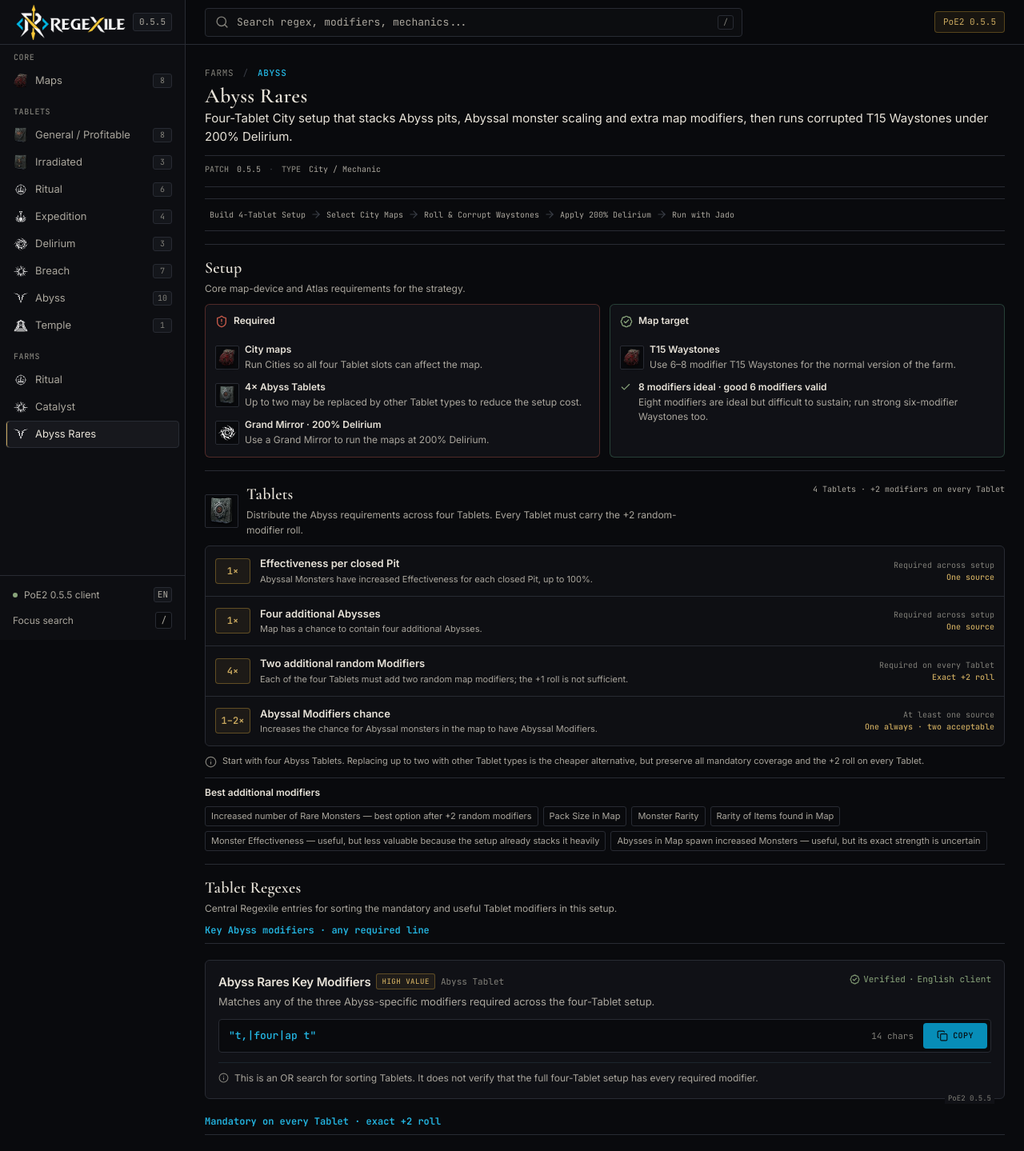
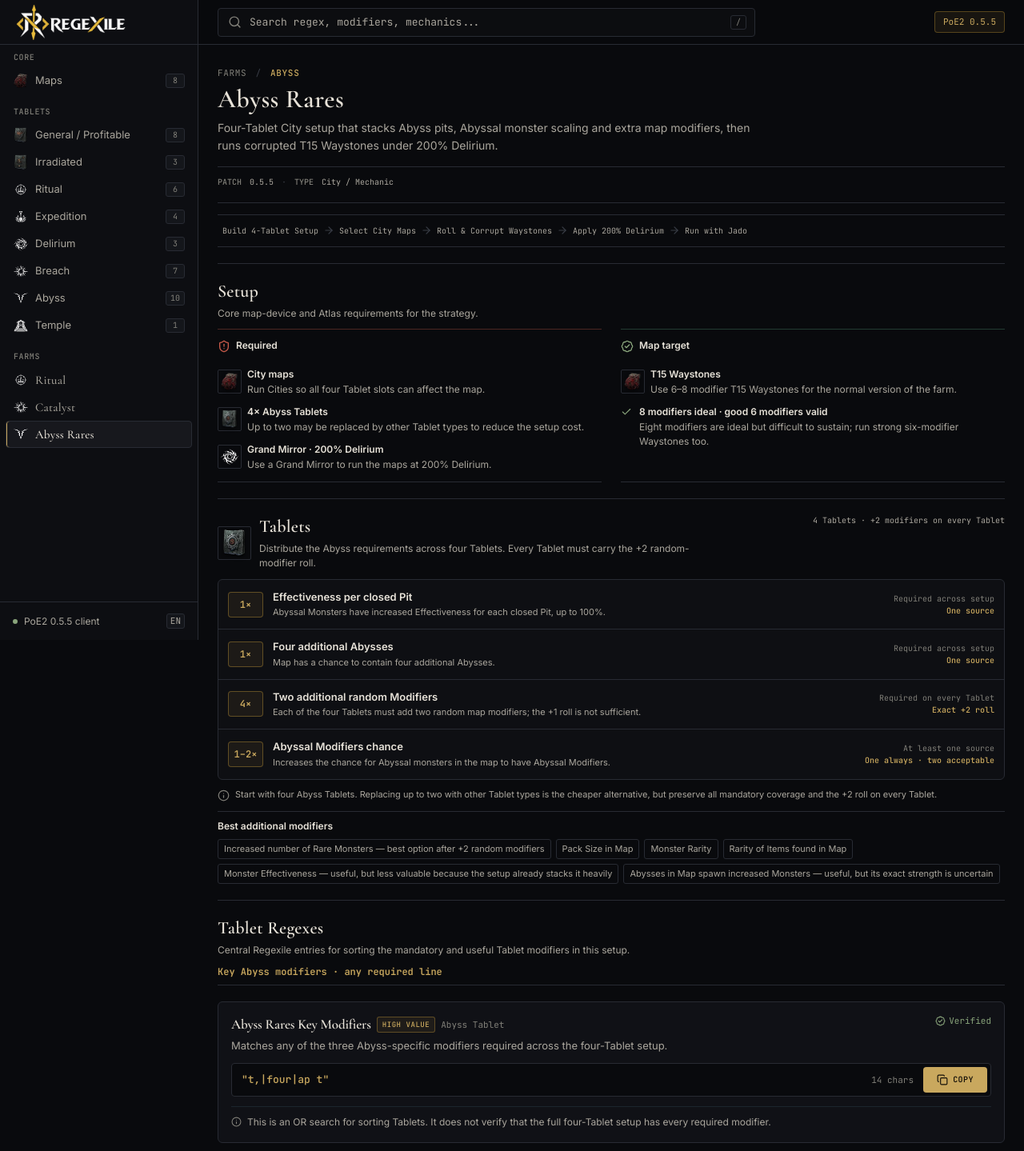
Before and after one commit to SCamposs/regexile, a Next.js app: page /farms/abyss-rares in a window 1280 px wide. Shown: the top 1439 px of the page at 80% size. Built offline with nearby package versions, Linux system fonts and the light colour scheme.

Commit message:
style: refine Regexile visual hierarchy

```diff
--- a/app/globals.css
+++ b/app/globals.css
@@ -8,16 +8,17 @@
   --surface-elevated: #191b21;
   --border-default: #282b33;
   --border-strong: #3a3e47;
-  --border-focused: #159bc3;
+  --border-focused: #a9823d;
   --text-primary: #e7e2d8;
   --text-secondary: #aaa69d;
   --text-muted: #807f78;
-  --cyan: #078db8;
-  --cyan-bright: #24b8e5;
-  --cyan-tint: rgba(7, 141, 184, 0.12);
   --gold: #a9823d;
   --gold-bright: #c9a85e;
   --gold-tint: rgba(169, 130, 61, 0.1);
+  --accent: var(--gold);
+  --accent-bright: var(--gold-bright);
+  --accent-tint: var(--gold-tint);
+  --font-display: "Dignitary Grandeur", var(--font-display-fallback), Georgia, serif;
   --danger: #c95b4b;
   --danger-tint: rgba(201, 91, 75, 0.1);
   --success: #89a47b;
@@ -30,7 +31,7 @@
   --space-md: 0.75rem;
   --space-lg: 1.25rem;
   --space-xl: 1.75rem;
-  --sidebar-width: 14.5rem;
+  --sidebar-width: 15.5rem;
   --header-height: 3.5rem;
 }
 
@@ -88,7 +89,7 @@
 }
 
 ::selection {
-  background: rgba(36, 184, 229, 0.25);
+  background: rgba(169, 130, 61, 0.28);
   color: var(--text-primary);
 }
 
@@ -154,25 +155,18 @@
   height: auto;
 }
 
-.version-chip,
 .language-chip,
-.shortcut-row kbd,
 .header-version {
   font-family: var(--font-jetbrains-mono), monospace;
   font-size: 0.6875rem;
   line-height: 1;
 }
 
-.version-chip,
 .language-chip {
   border: 1px solid var(--border-default);
   border-radius: var(--radius-sm);
   background: var(--surface-secondary);
   color: var(--text-secondary);
-}
-
-.version-chip {
-  padding: 0.3125rem 0.4375rem;
 }
 
 .sidebar-nav {
@@ -244,7 +238,7 @@
 .mobile-nav-close:focus-visible,
 .clear-search:focus-visible,
 .github-link:focus-visible {
-  outline: 2px solid var(--cyan-bright);
+  outline: 2px solid var(--accent-bright);
   outline-offset: 2px;
 }
 
@@ -253,6 +247,12 @@
   background: #17181d;
   border-color: var(--border-default);
   box-shadow: inset 1px 0 var(--gold-bright);
+}
+
+.sidebar-link-farm > span:nth-child(2) {
+  font-family: var(--font-display);
+  font-size: 0.9375rem;
+  letter-spacing: 0.015em;
 }
 
 .sidebar-link-farm {
@@ -288,8 +288,7 @@
   font-size: 0.75rem;
 }
 
-.client-status,
-.shortcut-row {
+.client-status {
   display: flex;
   align-items: center;
   gap: 0.5rem;
@@ -305,18 +304,6 @@
 .language-chip {
   margin-left: auto;
   padding: 0.1875rem 0.25rem;
-}
-
-.shortcut-row {
-  justify-content: space-between;
-}
-
-.shortcut-row kbd {
-  padding: 0.25rem 0.375rem;
-  border: 1px solid var(--border-default);
-  border-radius: var(--radius-sm);
-  background: var(--canvas);
-  color: var(--text-secondary);
 }
 
 .workspace {
@@ -356,7 +343,7 @@
 .global-search:focus-within {
   border-color: var(--border-focused);
   box-shadow: 0 0 0 1px var(--border-focused);
-  color: var(--cyan-bright);
+  color: var(--accent-bright);
 }
 
 .global-search input {
@@ -459,15 +446,15 @@
 }
 
 .breadcrumb strong {
-  color: var(--cyan-bright);
+  color: var(--accent-bright);
   font-weight: 500;
 }
 
 .section-header h1 {
   margin: 0;
   color: var(--text-primary);
-  font-family: var(--font-display), Georgia, serif;
-  font-size: 1.625rem;
+  font-family: var(--font-display);
+  font-size: 2rem;
   font-weight: 600;
   line-height: 1.3;
   letter-spacing: 0.015em;
@@ -512,8 +499,9 @@
 }
 
 .entry-filters button[aria-pressed="true"] {
-  color: #071116;
-  background: var(--cyan);
+  border-color: rgba(201, 168, 94, 0.42);
+  color: var(--gold-bright);
+  background: var(--gold-tint);
 }
 
 .entry-list {
@@ -573,7 +561,8 @@
 .entry-title-group h2 {
   margin: 0;
   color: var(--text-primary);
-  font-size: 0.9375rem;
+  font-family: var(--font-display);
+  font-size: 1.0625rem;
   font-weight: 600;
   line-height: 1.4;
   letter-spacing: -0.01em;
@@ -608,7 +597,6 @@
 }
 
 .entry-category,
-.entry-version,
 .verification,
 .requirement-label,
 .character-count,
@@ -665,7 +653,7 @@
   min-width: 0;
   overflow-x: auto;
   padding: 0.625rem 0.75rem;
-  color: var(--cyan-bright);
+  color: var(--accent-bright);
   font-size: 0.8125rem;
   font-weight: 500;
   line-height: 1.25rem;
@@ -691,8 +679,9 @@
   padding: 0 0.625rem;
   border: 1px solid transparent;
   border-radius: var(--radius);
-  background: var(--cyan);
-  color: #061116;
+  border-color: rgba(201, 168, 94, 0.64);
+  background: var(--accent-bright);
+  color: #151109;
   font-family: var(--font-jetbrains-mono), monospace;
   font-size: 0.625rem;
   font-weight: 600;
@@ -704,7 +693,8 @@
 }
 
 .copy-button:hover {
-  background: var(--cyan-bright);
+  border-color: #dcc078;
+  background: #dcc078;
 }
 
 .copy-button[data-tone="gold"] {
@@ -772,7 +762,7 @@
   min-width: 0;
   overflow-x: auto;
   padding: 0.5rem 0.625rem;
-  color: var(--cyan-bright);
+  color: var(--accent-bright);
   font-size: 0.75rem;
   white-space: nowrap;
 }
@@ -850,20 +840,6 @@
   color: var(--text-muted);
 }
 
-.entry-version {
-  position: absolute;
-  right: 0.75rem;
-  bottom: -0.4375rem;
-  padding: 0 0.25rem;
-  background: var(--surface-primary);
-  color: var(--text-muted);
-  font-size: 0.5625rem;
-}
-
-.regex-entry:hover .entry-version {
-  background: var(--surface-secondary);
-}
-
 .empty-state {
   display: flex;
   flex-direction: column;
@@ -918,7 +894,7 @@
 
 .farm-header {
   display: block;
-  padding-bottom: 0.875rem;
+  padding-bottom: 1.125rem;
 }
 
 .farm-title-block {
@@ -935,6 +911,15 @@
 .farm-title-lockup {
   align-items: flex-start;
   gap: 0.75rem;
+}
+
+.farm-title-lockup p {
+  max-width: 78ch;
+  margin: 0.25rem 0 0;
+  color: var(--text-secondary);
+  font-size: 0.875rem;
+  line-height: 1.55;
+  text-wrap: pretty;
 }
 
 .farm-heading-lockup {
@@ -975,8 +960,8 @@
   flex-wrap: wrap;
   align-items: center;
   gap: 0.25rem 0.625rem;
-  margin-top: 0.75rem;
-  padding-top: 0.625rem;
+  margin-top: 1rem;
+  padding-top: 0.75rem;
   border-top: 1px solid var(--border-default);
 }
 
@@ -1015,7 +1000,11 @@
   border-top: 1px solid var(--border-default);
   border-bottom: 1px solid var(--border-default);
   background: transparent;
-  scrollbar-width: thin;
+  scrollbar-width: none;
+}
+
+.farm-flow::-webkit-scrollbar {
+  display: none;
 }
 
 .farm-flow-step {
@@ -1037,8 +1026,8 @@
 }
 
 .farm-section {
-  margin-top: 1rem;
-  padding-top: 1rem;
+  margin-top: 1.25rem;
+  padding-top: 1.25rem;
   border-top: 1px solid var(--border-default);
 }
 
@@ -1072,8 +1061,8 @@
 .farm-section-heading h2,
 .farm-callout h2 {
   margin: 0;
-  font-family: var(--font-display), Georgia, serif;
-  font-size: 1.25rem;
+  font-family: var(--font-display);
+  font-size: 1.375rem;
   font-weight: 600;
   line-height: 1.35;
   letter-spacing: 0.01em;
@@ -1093,7 +1082,7 @@
 .requirement-columns {
   display: grid;
   grid-template-columns: repeat(2, minmax(0, 1fr));
-  gap: 0.75rem;
+  gap: 1.5rem;
 }
 
 .requirement-columns > :only-child {
@@ -1101,18 +1090,20 @@
 }
 
 .farm-panel {
-  padding: 0.75rem;
-  border: 1px solid var(--border-default);
-  border-radius: var(--radius-panel);
-  background: var(--surface-primary);
+  padding: 0.75rem 0;
+  border: 0;
+  border-top: 1px solid var(--border-default);
+  border-bottom: 1px solid var(--border-default);
+  border-radius: 0;
+  background: transparent;
 }
 
 .farm-panel-required {
-  border-color: rgba(201, 91, 75, 0.34);
+  border-top-color: rgba(201, 91, 75, 0.34);
 }
 
 .farm-panel-recommended {
-  border-color: rgba(94, 173, 134, 0.3);
+  border-top-color: rgba(94, 173, 134, 0.3);
 }
 
 .farm-panel-title {
@@ -1477,7 +1468,7 @@
 }
 
 .tribute-heading span {
-  color: var(--cyan-bright);
+  color: var(--accent-bright);
   font-family: var(--font-jetbrains-mono), monospace;
   text-transform: uppercase;
 }
@@ -1568,7 +1559,7 @@
 .farm-regex-group > h3 {
   padding-bottom: 0.4375rem;
   border-bottom: 1px solid var(--border-default);
-  color: var(--cyan-bright);
+  color: var(--accent-bright);
   font-family: var(--font-jetbrains-mono), monospace;
 }
 
@@ -1722,7 +1713,7 @@
   height: 1.5rem;
   border: 1px solid rgba(177, 139, 71, 0.48);
   border-radius: 50%;
-  color: var(--cyan-bright);
+  color: var(--accent-bright);
 }
 
 .farm-tree-node[data-priority="required"] .tree-node-check {
@@ -1825,13 +1816,13 @@
   padding: 0.75rem;
   border: 1px solid rgba(177, 139, 71, 0.4);
   border-radius: var(--radius);
-  background: var(--cyan-tint);
-  color: var(--cyan-bright);
+  background: var(--accent-tint);
+  color: var(--accent-bright);
   text-decoration: none;
 }
 
 .farm-link-list a:hover {
-  border-color: var(--cyan-bright);
+  border-color: var(--accent-bright);
 }
 
 .farm-link-list span {
@@ -1914,7 +1905,7 @@
 }
 
 .farm-sources a:hover {
-  color: var(--cyan-bright);
+  color: var(--accent-bright);
 }
 
 .legal-note {
@@ -1971,10 +1962,6 @@
   position: static;
   width: 100%;
   height: 100%;
-}
-
-.sidebar-mobile .version-chip {
-  display: none;
 }
 
 .mobile-nav-close {
@@ -2077,7 +2064,7 @@
   }
 
   .section-header h1 {
-    font-size: 1.25rem;
+    font-size: 1.625rem;
   }
 
   .regex-entry {
@@ -2126,10 +2113,6 @@
     width: 100%;
     min-height: 2.125rem;
     margin: 0;
-  }
-
-  .entry-version {
-    display: none;
   }
 
   .requirement-columns,
--- a/app/layout.tsx
+++ b/app/layout.tsx
@@ -15,8 +15,8 @@
   display: "swap",
 });
 
-const cormorantGaramond = Cormorant_Garamond({
-  variable: "--font-display",
+const displayFallback = Cormorant_Garamond({
+  variable: "--font-display-fallback",
   subsets: ["latin"],
   weight: ["500", "600"],
   display: "swap",
@@ -37,7 +37,7 @@
 
 export default function RootLayout({ children }: LayoutProps<"/">) {
   return (
-    <html lang="en" className={`${inter.variable} ${jetBrainsMono.variable} ${cormorantGaramond.variable}`}>
+    <html lang="en" className={`${inter.variable} ${jetBrainsMono.variable} ${displayFallback.variable}`}>
       <body>
         <div className="root">{children}</div>
       </body>
--- a/src/components/logo.tsx
+++ b/src/components/logo.tsx
@@ -3,7 +3,7 @@
 export function Logo() {
   return (
     <span className="brand-logo" aria-label="Regexile">
-      <Image src="/logo-dark-mode.png" alt="Regexile" width={145} height={109} priority />
+      <Image src="/logo-dark-mode-gold.png" alt="Regexile" width={145} height={109} priority />
     </span>
   );
 }
--- a/src/components/regex-entry.tsx
+++ b/src/components/regex-entry.tsx
@@ -1,7 +1,6 @@
 import { BadgeCheck, CircleAlert, FlaskConical, Info, ShieldAlert } from "lucide-react";
 
 import { CopyButton } from "@/src/components/copy-button";
-import { GAME_CLIENT } from "@/src/config/game";
 import type { RegexEntry as RegexEntryType } from "@/src/content/regex";
 
 function VerificationLabel({ entry }: { entry: RegexEntryType }) {
@@ -11,7 +10,7 @@
       : undefined;
     return (
       <span className="verification verification-verified" title={sourceSummary}>
-        <BadgeCheck size={13} aria-hidden="true" /> Verified <span aria-hidden="true">·</span> {GAME_CLIENT}
+        <BadgeCheck size={13} aria-hidden="true" /> Verified
       </span>
     );
   }
@@ -92,8 +91,6 @@
           ))}
         </ul>
       ) : null}
-
-      {entry.verification === "verified" && entry.gameVersion ? <span className="entry-version">PoE2 {entry.gameVersion}</span> : null}
     </article>
   );
 }
--- a/src/components/sidebar.tsx
+++ b/src/components/sidebar.tsx
@@ -62,7 +62,6 @@
     <aside className={mobile ? "sidebar sidebar-mobile" : "sidebar"}>
       <div className="sidebar-brand-row">
         <Logo />
-        <span className="version-chip">{GAME_LABEL.replace("PoE2 ", "")}</span>
       </div>
 
       <nav className="sidebar-nav" aria-label="Regexile navigation">
@@ -106,10 +105,6 @@
           <span>{GAME_LABEL} client</span>
           <span className="language-chip">EN</span>
         </div>
-        <div className="shortcut-row">
-          <span>Focus search</span>
-          <kbd>/</kbd>
-        </div>
       </div>
     </aside>
   );
```
Also changed, not shown: public/logo-dark-mode-gold.png (added), 1 other file (tests, documents, lock files or other folders).
